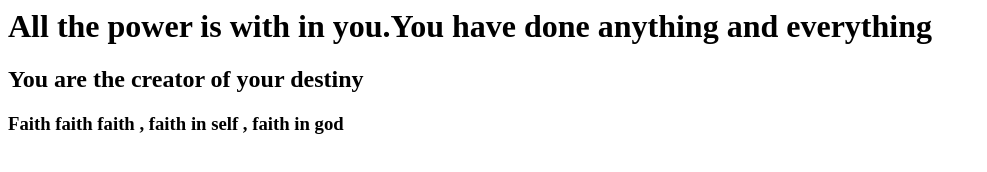
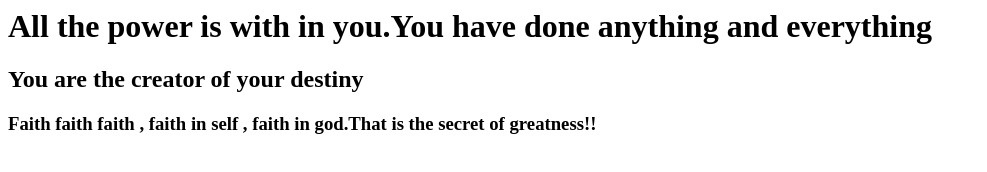
Before and after one commit to rajatmahajan03/checkgitrepo, a plain HTML site: page index.html in a window 1280 px wide. Shown: the whole page, without its empty margins (0-987 px from the left). Drawn offline with Linux system fonts and the light colour scheme.

Commit message:
Update index.html
Edited the 3rd quote

```diff
--- a/index.html
+++ b/index.html
@@ -2,6 +2,6 @@
 <body>
 <h1>All the power is with in you.You have done anything and everything</h1>
 <h2> You are the creator of your destiny </h2>
-<h3>Faith faith faith , faith in self , faith in god</h3>
+<h3>Faith faith faith , faith in self , faith in god.That is the secret of greatness!!</h3>
 </body>
 </html>
```
